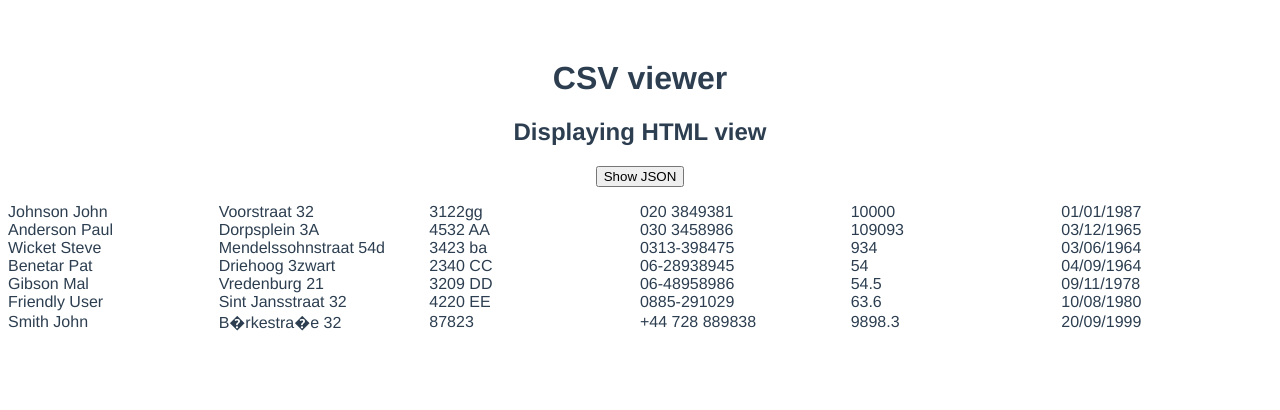
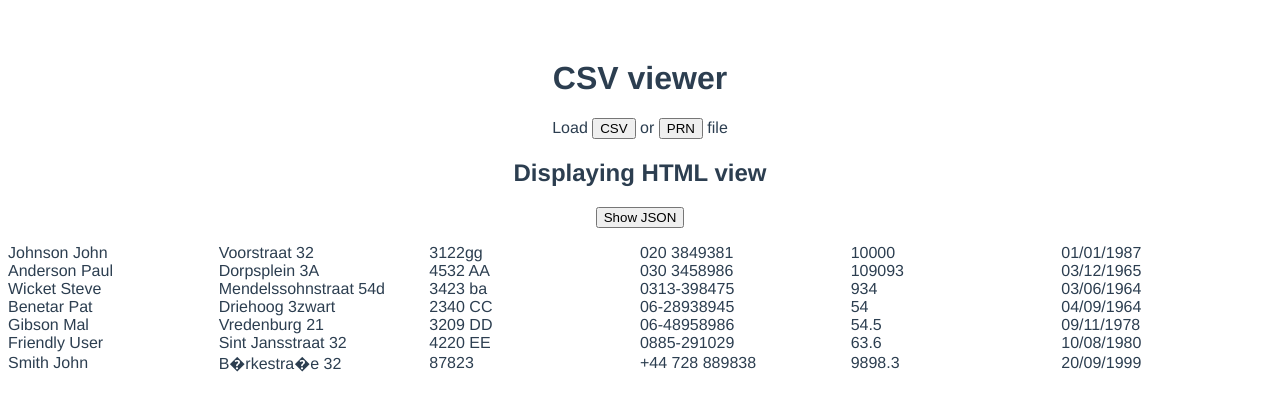
Before and after one commit to nbursa/csv-prn-parse, a Vue app: page / in a window 1280 px wide. Shown: the top 410 px of the page. Built offline with nearby package versions, Linux system fonts and the light colour scheme.

Commit message:
prn to json, switch

```diff
--- a/src/components/CsvLoader.vue
+++ b/src/components/CsvLoader.vue
@@ -1,16 +1,17 @@
 <template>
   <div class="csv-loader">
+    <div>Load <button @click="loadFile('csv')">CSV</button> or <button @click="loadFile('prn')">PRN</button> file</div>
     <div class="toggle">
       <h2>{{`Displaying ${showHtml ? 'HTML' : 'JSON'} view`}}</h2>
       <button @click="togglePreview">{{`Show ${showHtml ? 'JSON' : 'HTML'}`}}</button>
     </div>
     <div v-if="showHtml">
-      <div class="row" v-for="(item, index) in jsonFromCsv" :key="index">
+      <div class="row" v-for="(item, index) in jsonFromFile" :key="index">
         <span v-for="(val, col) in item" :key="col" :class="`column col-${col}`" >{{ val }}</span>
       </div>
     </div>
     <div v-else>
-      <pre>{{ JSON.stringify(jsonFromCsv, null, 2) }}</pre>
+      <pre>{{ JSON.stringify(jsonFromFile, null, 2) }}</pre>
     </div>
   </div>
 </template>
@@ -25,26 +26,35 @@ export default defineComponent({
   },
   data () {
     return {
+      fileFormat: 'csv',
       showHtml: true,
-      content: ''
+      content: ['']
     }
   },
   computed: {
-    jsonFromCsv () {
-      const lines = this.content.split('\n')
-      const header = lines[0].toLowerCase().replaceAll(' ', '_').split(',')
-      const output = lines.slice(1).map((line: any) => {
-        const fields = line && line.trim().split('"').filter((n: any) => n).map((item: any) => {
+    jsonFromFile () {
+      const header = this.content[0].toLowerCase().replaceAll(' ', '_').split(',')
+      const output = this.content.slice(1).map((line: any) => {
+        let fields: any = null
+        if (this.fileFormat === 'csv') {
+          fields = line && line.trim().split('"').filter((n: any) => n).map((item: any) => {
             return item.replace(',', '')
           }).join().split(',')
+        } else {
+          fields = line && line.split(',')
+        }
         return Object.fromEntries(header.map((h: any, i: any) => [h, fields[i]]))
       })
-      // console.log('output: ', output)
       return output
     }
   },
   created () {
-    const fileContent = fetch('/Workbook2.csv')
+    this.loadFile(this.fileFormat)
+  },
+  methods: {
+    loadFile (type: string) {
+      this.fileFormat = type
+      fetch(`/Workbook2.${type}`)
         .then(response => {
           const reader = response.body?.getReader()
           return new ReadableStream({
@@ -65,10 +75,30 @@ export default defineComponent({
         })
         .then(stream => new Response(stream))
         .then(response => response.blob())
-      .then(blob => blob.text().then(res => { this.content = res }).catch(err => console.error('blob error: ', err)))
+        .then(blob => blob.text().then(res => {
+          this.content = res.split('\n')
+          if (type === 'prn') {
+            const arr = this.content[0].split(' ')
+            const poped = [arr.pop()]
+            const p1 = arr.slice(0, arr.length - 2).filter((n: any) => n)
+            const p2 = arr.slice(arr.length - 2, arr.length)
+            const result = [...p1, `${p2[0]} ${p2[1]}`, ...poped]
+            this.content[0] = result.join(',')
+            const prn = this.content.map((c, i) => {
+              if (i > 0) {
+                const arr = c.split(' ').join().replaceAll(',', ' ').replace(/\s\s+/g, ',').replace(',', ' ').split(',')
+                const poped = arr.pop()?.split(' ')
+                poped && arr.push(...poped)
+                const result = arr.join(',')
+                return result
+              }
+              return c
+            })
+            this.content = prn
+          }
+        }).catch(err => console.error('blob error: ', err)))
         .catch(err => console.error(err))
     },
-  methods: {
     togglePreview () {
       this.showHtml = !this.showHtml
     }
```
Lines whose indentation alone changed are shown as unchanged.
